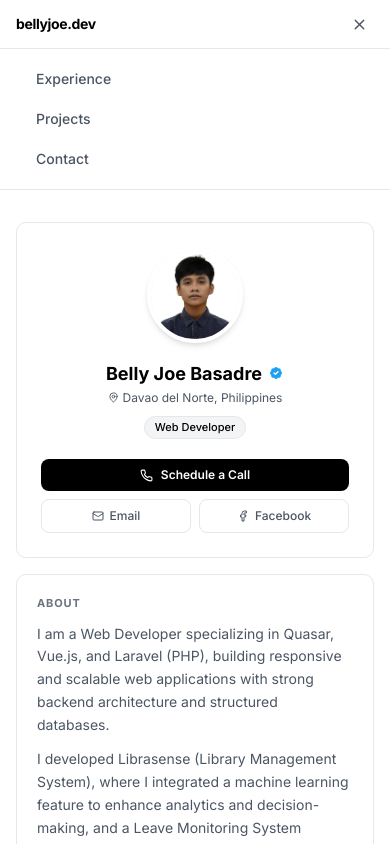
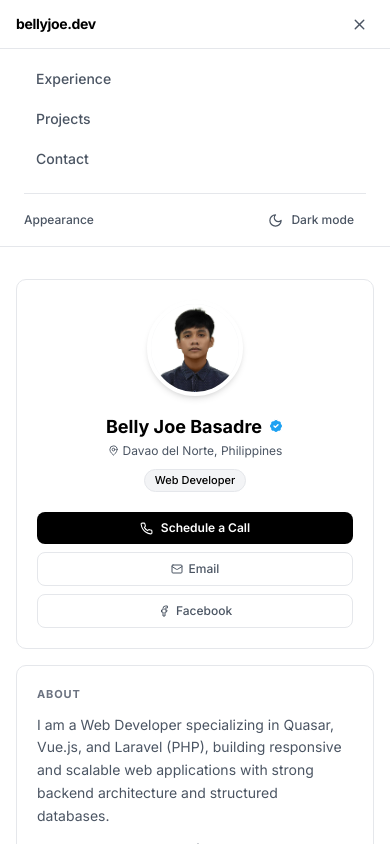
Before and after one commit to bJOE2001/Portfolio, a Next.js app: page / in a window 390 px wide. Both pictures are taken after a click on the button 359 px from the left and 24 px from the top of the page. Shown: the top 844 px of the page. Built offline with nearby package versions, Linux system fonts and the light colour scheme.

Commit message:
feat: add mobile theme toggle and improve layout in Navbar, RecentCertifications, RecentProjects, and Sidebar components

```diff
--- a/components/Navbar.tsx
+++ b/components/Navbar.tsx
@@ -73,6 +73,18 @@ export default function Navbar() {
               {l.label}
             </a>
           ))}
+
+          {/* Mobile theme toggle */}
+          <div className="mt-3 pt-3 border-t border-[var(--border)] flex items-center justify-between">
+            <span className="text-xs font-medium text-[var(--text-muted)]">Appearance</span>
+            <button
+              onClick={() => setTheme(theme === "dark" ? "light" : "dark")}
+              className="flex items-center gap-2 py-1.5 px-3 rounded-md text-xs font-medium text-[var(--text-muted)] hover:text-[var(--text)] hover:bg-gray-50 dark:hover:bg-neutral-800 transition-colors"
+            >
+              {mounted && theme === "dark" ? <Sun size={15} /> : <Moon size={15} />}
+              <span>{mounted && theme === "dark" ? "Light mode" : "Dark mode"}</span>
+            </button>
+          </div>
         </div>
       )}
     </header>
--- a/components/RecentCertifications.tsx
+++ b/components/RecentCertifications.tsx
@@ -27,7 +27,7 @@ function CertRow({ cert, i }: { cert: typeof certifications[0]; i: number }) {
       initial={{ opacity: 0, x: -5 }}
       animate={{ opacity: 1, x: 0 }}
       transition={{ duration: 0.18, delay: i * 0.04 }}
-      className="group flex items-center gap-3 py-2.5 hover:bg-[var(--accent-light)] -mx-2 px-2 rounded-lg transition-colors cursor-pointer"
+      className="group flex flex-col items-start sm:flex-row sm:items-center gap-2.5 sm:gap-3 py-2.5 hover:bg-[var(--accent-light)] -mx-2 px-2 rounded-lg transition-colors cursor-pointer"
     >
       <span
         className={`text-[10px] font-bold px-2 py-0.5 rounded border shrink-0 ${
--- a/components/RecentProjects.tsx
+++ b/components/RecentProjects.tsx
@@ -32,7 +32,7 @@ export default function RecentProjects() {
               transition={{ duration: 0.22, delay: i * 0.05 }}
               className="group py-3"
             >
-              <div className="flex items-start justify-between gap-4">
+              <div className="flex flex-col gap-3 sm:flex-row sm:items-start sm:justify-between">
                 <div className="flex items-start gap-3 min-w-0">
                   {/* Icon */}
                   <div className={`w-9 h-9 rounded-xl flex items-center justify-center shrink-0 mt-0.5 border bg-[var(--accent-light)] border-[var(--border)]`}>
@@ -65,16 +65,29 @@ export default function RecentProjects() {
                         </span>
                       ))}
                     </div>
+
+                    {/* Mobile external link */}
+                    {hasUrl && (
+                      <a
+                        href={`https://${project.url}`}
+                        target="_blank"
+                        rel="noreferrer"
+                        className="mt-2 inline-flex items-center gap-1 text-[11px] font-medium text-[var(--accent-text)] hover:underline sm:hidden"
+                      >
+                        <ExternalLink size={12} />
+                        <span>Open project</span>
+                      </a>
+                    )}
                   </div>
                 </div>
 
-                {/* External link */}
+                {/* Desktop / tablet external link */}
                 {hasUrl && (
                   <a
                     href={`https://${project.url}`}
                     target="_blank"
                     rel="noreferrer"
-                    className="p-1.5 rounded-lg hover:bg-[var(--accent-light)] text-[var(--text-light)] hover:text-[var(--text)] transition-colors shrink-0 mt-0.5"
+                    className="hidden sm:inline-flex self-auto p-1.5 rounded-lg hover:bg-[var(--accent-light)] text-[var(--text-light)] hover:text-[var(--text)] transition-colors shrink-0 mt-0.5"
                   >
                     <ExternalLink size={13} />
                   </a>
--- a/components/Sidebar.tsx
+++ b/components/Sidebar.tsx
@@ -28,7 +28,7 @@ export default function Sidebar() {
         initial={{ opacity: 0, y: 12 }}
         animate={{ opacity: 1, y: 0 }}
         transition={{ duration: 0.35 }}
-        className="card p-6"
+        className="card p-5 sm:p-6"
       >
         {/* Large centered avatar */}
         <div className="flex flex-col items-center text-center mb-5">
@@ -87,7 +87,7 @@ export default function Sidebar() {
           >
             <Phone size={13} /> Schedule a Call
           </a>
-          <div className="grid grid-cols-2 gap-2">
+          <div className="grid grid-cols-1 sm:grid-cols-2 gap-2">
             <a
               href={`mailto:${profile.email}`}
               className="flex items-center justify-center gap-1.5 py-2 px-3 rounded-lg border border-[var(--border)] text-xs font-medium text-[var(--text-muted)] hover:bg-[var(--accent-light)] hover:text-[var(--text)] transition-colors"
```
